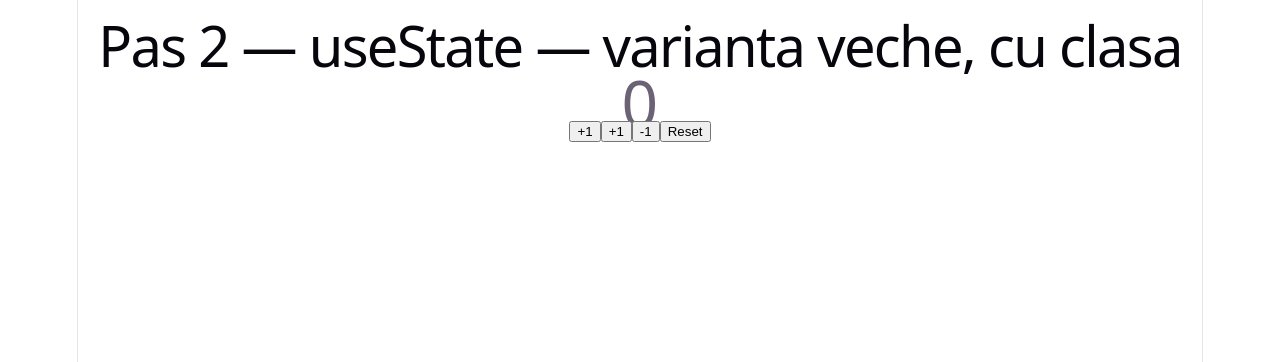
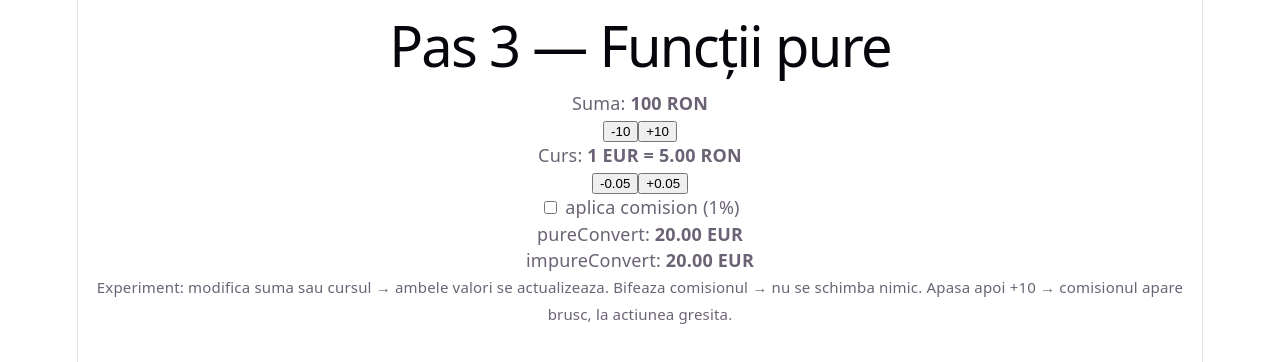
Before and after one commit to nmatei/react-basics-tutorial, a React (Vite) app: page / in a window 1280 px wide. Shown: the top 362 px of the page. Built offline with nearby package versions, Linux system fonts and the light colour scheme.

Commit message:
pure fn examples

```diff
--- a/src/App.tsx
+++ b/src/App.tsx
@@ -6,6 +6,7 @@ import './App.css'
 import { Welcome } from './components/Welcome'
 import { Counter } from './demos/Counter'
 import { CounterClass } from './demos/CounterClass'
+import { PureFunctions } from './demos/PureFunctions'
 
 // ReactNode = orice poate fi randat (element, text, null). `element` chiar tine
 // un element JSX, adica descrierea deja construita a demo-ului.
@@ -15,12 +16,13 @@ const demos: Demo[] = [
   { id: 'welcome', step: 1, title: 'Structura proiectului', element: <Welcome /> },
   { id: 'counter', step: 2, title: 'useState', element: <Counter /> },
   { id: 'counter-class', step: 2, title: 'useState — varianta veche, cu clasa', element: <CounterClass /> },
+  { id: 'pure-functions', step: 3, title: 'Funcții pure', element: <PureFunctions /> },
 ]
 
 function App() {
   // Setter-ul lipseste inca: meniul de navigare vine cu o lecție ulterioara.
   // Pana atunci schimbi pasul activ modificand id-ul de aici.
-  const [activeId] = useState('counter-class')
+  const [activeId] = useState('pure-functions')
 
   // `?? demos[0]` face ca `active` sa nu fie niciodata undefined — asa evitam
   // `!` (non-null assertion), care e interzis in acest proiect.
--- /dev/null
+++ b/src/demos/PureFunctions.tsx
@@ -0,0 +1,138 @@
+// Pas 3 — Functii pure.
+// De ce: React nu supravegheaza lumea. Re-apeleaza componenta DOAR cand se
+// schimba state (useState) sau props. O functie de randare care citeste o
+// valoare schimbatoare din afara — DOM, variabila globala, Date.now() — nu ii
+// da lui React niciun semnal, deci ecranul ramane pe valoarea veche ("stale").
+// Capcana: nu crapa nimic si nu apare nicio eroare in consola. Valoarea se
+// corecteaza mai tarziu, la o actiune fara legatura, cand vine un re-render
+// din alt motiv. Intr-o aplicatie reala asta inseamna client care vede un curs
+// vechi si o suma gresita — exact genul de bug care ajunge in productie.
+
+import { useState } from 'react'
+
+const RATE_INITIAL = 5
+const RATE_STEP = 0.05
+const COMISION_PCT = 0.01
+const COMISION_ID = 'pure-comision'
+
+// PURA: primeste tot ce ii trebuie prin argumente. Aceleasi (ron, rate) dau
+// mereu acelasi rezultat, indiferent de ce se intampla in restul aplicatiei.
+function pureConvert(ron: number, rate: number) {
+  return ron / rate
+}
+
+// IMPURA: semnatura IDENTICA cu cea de sus, deci la locul de apel cele doua
+// arata la fel de sigure. Diferenta e ascunsa aici, in corp: pe langa
+// argumente mai citeste si checkbox-ul, direct din DOM.
+// `document` nu e nici argument, nici state, nici props — e o a doua sursa de
+// adevar, paralela, despre care React nu stie nimic. Cand bifezi, se schimba
+// DOM-ul, dar nu se schimba nimic din ce urmareste React → niciun re-render →
+// pe ecran ramane suma calculata inainte de bifare.
+function impureConvert(ron: number, rate: number, comision: boolean) {
+  const eur = ron / rate
+
+  // getElementById intoarce HTMLElement | null, iar `.checked` exista doar pe
+  // input. `instanceof` ingusteaza tipul si ne scapa si de `any`, si de `!`.
+  // const el = document.getElementById(COMISION_ID)
+  // const cuComision = el instanceof HTMLInputElement && el.checked
+
+  console.info('impureConvert', { ron, rate, comision })
+
+  return comision ? eur * (1 - COMISION_PCT) : eur
+}
+
+export function PureFunctions() {
+  // Suma si cursul sunt state React tocmai ca sa se vada contrastul:
+  // schimbarea lor declanseaza re-render, bifarea checkbox-ului nu.
+  const [ron, setRon] = useState(100)
+  const [rate, setRate] = useState(RATE_INITIAL)
+  const [comision, setComission] = useState(false)
+
+  return (
+    <div>
+      <p>
+        Suma: <strong>{ron} RON</strong>
+      </p>
+      {/* Forma cu functie — setRon(r => ...) — citeste valoarea curenta in
+          momentul aplicarii, nu pe cea capturata la render. */}
+      <button type="button" onClick={() => setRon((r) => Math.max(0, r - 10))}>
+        -10
+      </button>
+      <button type="button" onClick={() => setRon((r) => r + 10)}>
+        +10
+      </button>
+
+      <p>
+        Curs: <strong>1 EUR = {rate.toFixed(2)} RON</strong>
+      </p>
+      {/* Math.max opreste cursul inainte de 0, ca sa nu ajungem la impartire
+          la zero si sa afisam Infinity in loc de lectie. */}
+      <button type="button" onClick={() => setRate((r) => Math.max(RATE_STEP, r - RATE_STEP))}>
+        -{RATE_STEP}
+      </button>
+      <button type="button" onClick={() => setRate((r) => r + RATE_STEP)}>
+        +{RATE_STEP}
+      </button>
+
+      <p>
+        {/* Checkbox NEcontrolat: fara useState, fara onChange. Valoarea lui
+            traieste doar in DOM. `htmlFor` in loc de `for` pentru ca `for` e
+            cuvant rezervat in JS. */}
+        <input id={COMISION_ID} type="checkbox" onChange={(e) => setComission(e.target.checked)} />{' '}
+        <label htmlFor={COMISION_ID}>aplica comision ({COMISION_PCT * 100}%)</label>
+      </p>
+
+      <p>
+        pureConvert: <strong>{pureConvert(ron, rate).toFixed(2)} EUR</strong>
+      </p>
+      <p>
+        impureConvert: <strong>{impureConvert(ron, rate, comision).toFixed(2)} EUR</strong>
+      </p>
+
+      <p>
+        <small>
+          Experiment: modifica suma sau cursul → ambele valori se actualizeaza. Bifeaza comisionul → nu se
+          schimba nimic. Apasa apoi +10 → comisionul apare brusc, la actiunea gresita.
+        </small>
+      </p>
+    </div>
+  )
+}
+
+// Cum se rezolva corect
+// --------------------
+// NU prin "mai citesc o data DOM-ul" si nu prin fortarea unui re-render, ci
+// mutand valoarea acolo unde React o poate vedea:
+//
+//   const [cuComision, setCuComision] = useState(false)
+//   <input type="checkbox" checked={cuComision}
+//          onChange={(e) => setCuComision(e.target.checked)} />
+//
+//   function convert(ron: number, rate: number, cuComision: boolean) {
+//     const eur = ron / rate
+//     return cuComision ? eur * (1 - COMISION_PCT) : eur
+//   }
+//
+// Acum functia e pura (primeste tot prin argumente), iar bifarea inseamna
+// setState → re-render → cifra se actualizeaza instant, ca la suma si curs.
+
+// Intrebarea care apare mereu: dar un `const` de modul?
+// -----------------------------------------------------
+// O functie care citeste `COMISION_PCT` ramane PURA: valoarea nu se poate
+// schimba niciodata, deci "aceleasi intrari → acelasi rezultat" ramane
+// adevarat. E echivalentul lui `static final double` din Java; React n-are ce
+// urmari acolo, pentru ca nu se misca nimic.
+//
+// Orice valoare care SE POATE schimba trebuie sa intre ca argument / props /
+// state — altfel React nu are cum sa stie cand sa re-randeze.
+//
+// Capcana pentru cei veniti din Java: `const` blocheaza LEGATURA, nu
+// continutul — e `final`, nu "immutable".
+//
+//   const config = { rate: 5 }
+//   config = { rate: 6 }   // eroare — nu poti re-lega numele
+//   config.rate = 6        // perfect legal — obiectul s-a schimbat
+//
+// Deci un `const` legat la un primitiv (number, string, boolean) se poate citi
+// linistit; un `const` legat la un obiect sau array nu — o functie care
+// citeste `config.rate` e la fel de impura ca `impureConvert`.
```
Also changed, not shown: 3 other files (tests, documents, lock files or other folders).
